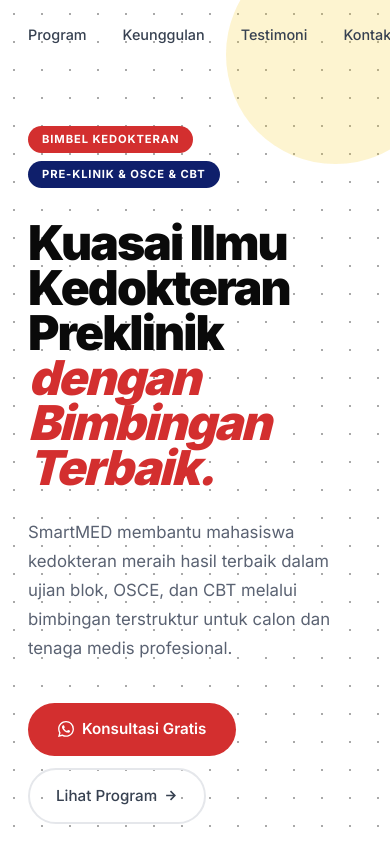
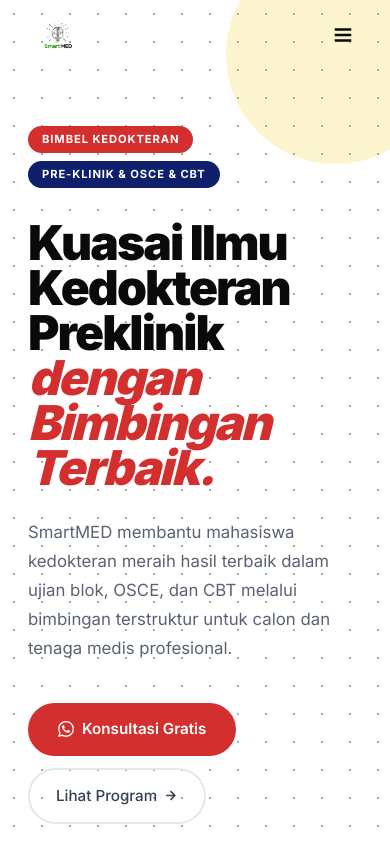
Before and after one commit to ganiout1/SmartMed, a Next.js app: page / in a window 390 px wide. Shown: the top 844 px of the page. Built offline with nearby package versions, Linux system fonts and the light colour scheme.

Commit message:
fix: responsive navbar layout and logo size for mobile

```diff
--- a/src/components/layout/navbar.tsx
+++ b/src/components/layout/navbar.tsx
@@ -45,12 +45,12 @@ export function Navbar() {
     >
       <div style={{ maxWidth: 1120, margin: "0 auto", padding: "0 28px", height: 70, display: "flex", alignItems: "center", justifyContent: "space-between" }}>
         {/* Logo */}
-        <Link href="/" style={{ display: "flex", alignItems: "center", gap: 10 }}>
-          <Image src="/logo.png" alt="SmartMED" width={480} height={144} style={{ objectFit: "contain", height: 120, width: "auto" }} />
+        <Link href="/" className="flex items-center shrink-0">
+          <Image src="/logo.png" alt="SmartMED" width={480} height={144} className="object-contain h-[60px] md:h-[120px] w-auto" />
         </Link>
 
         {/* Desktop Nav */}
-        <nav style={{ display: "flex", alignItems: "center", gap: 36 }} className="hidden md:flex">
+        <nav className="hidden md:flex items-center gap-9">
           {navLinks.map((link) => (
             <a
               key={link.href}
```
